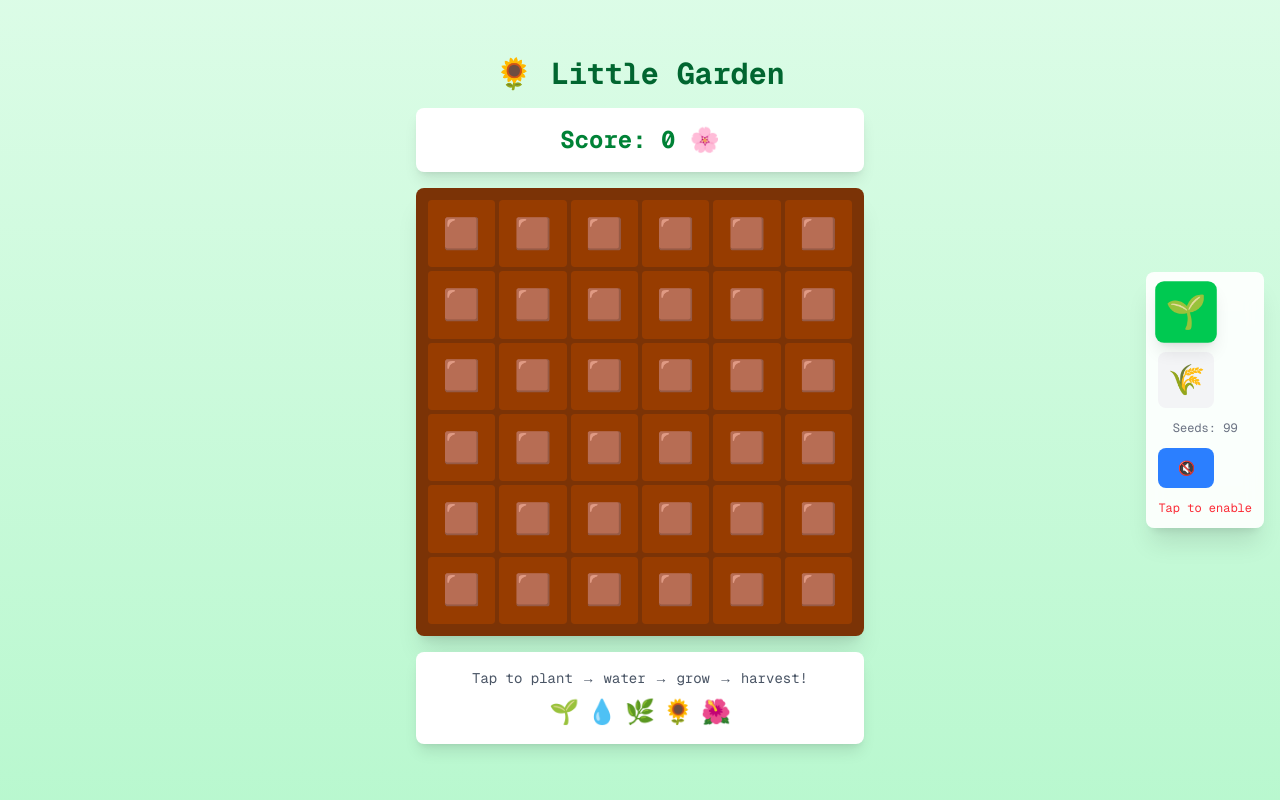
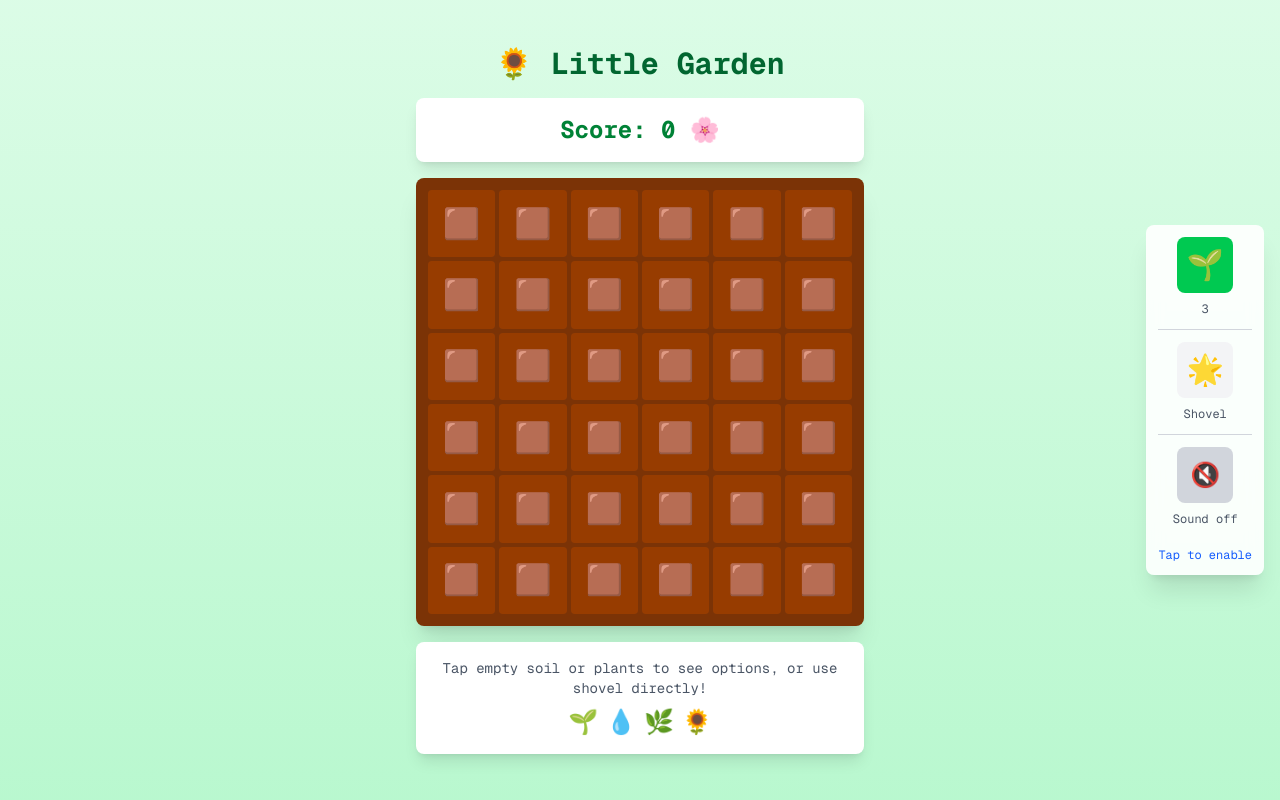
Before and after one commit to Coding-Bastards/garden-mini-game, a Next.js app: page / in a window 1280 px wide. Built offline with nearby package versions, Linux system fonts and the light colour scheme.

Commit message:
[RUDY.C] Refactor: seed/water system with consumable seeds and harvest mechanics

```diff
--- a/app/page.tsx
+++ b/app/page.tsx
@@ -2,11 +2,10 @@
 
 import { useState, useEffect, useRef } from 'react';
 
-type CellState = 'empty' | 'seeded' | 'watered' | 'growing' | 'ready';
+type CellState = 'empty' | 'seed' | 'plantSmall' | 'plantBig' | 'flower';
+type Tool = null | 'seeds';
 
 type GridState = CellState[][];
-
-type Tool = 'shovel' | 'seeds';
 
 // Flower options for random selection
 const FLOWERS = ['🌻', '🌺', '🌸', '🌼'];
@@ -17,49 +16,59 @@ export default function GardenGame() {
     Array(6).fill(null).map(() => Array(6).fill('empty'))
   );
   const [score, setScore] = useState(0);
-  const [selectedTool, setSelectedTool] = useState<Tool>('seeds');
+  const [seeds, setSeeds] = useState(3);
+  const [shovelActive, setShovelActive] = useState(false);
+  const [audioEnabled, setAudioEnabled] = useState(false);
   const [soundEnabled, setSoundEnabled] = useState(true);
-  const [audioEnabled, setAudioEnabled] = useState(false);
-  const [flowerGrid, setFlowerGrid] = useState<string[][]>([]);
+  const [selectedCell, setSelectedCell] = useState<{row: number, col: number} | null>(null);
+  const [showMenu, setShowMenu] = useState(false);
 
   const backgroundAudioRef = useRef<HTMLAudioElement | null>(null);
   const popAudioRef = useRef<HTMLAudioElement | null>(null);
+  const menuRef = useRef<HTMLDivElement>(null);
 
-  // Initialize flower grid with random flower selection
+  // Click outside to close menu
   useEffect(() => {
-    const flowers = Array(6).fill(null).map(() =>
-      Array(6).fill(null).map(() =>
-        FLOWERS[Math.floor(Math.random() * FLOWERS.length)]
-      )
-    );
-    setFlowerGrid(flowers);
+    const handleClickOutside = (event: MouseEvent) => {
+      if (menuRef.current && !menuRef.current.contains(event.target as Node)) {
+        setShowMenu(false);
+        setSelectedCell(null);
+      }
+    };
+
+    document.addEventListener('mousedown', handleClickOutside);
+    return () => document.removeEventListener('mousedown', handleClickOutside);
   }, []);
 
   // Play pop sound
   const playPopSound = () => {
     if (!soundEnabled || !audioEnabled) return;
-    if (popAudioRef.current) {
-      popAudioRef.current.currentTime = 0;
-      popAudioRef.current.play();
-    }
+
+    const audioContext = new (window.AudioContext || (window as any).webkitAudioContext)();
+    const oscillator = audioContext.createOscillator();
+    const gainNode = audioContext.createGain();
+
+    oscillator.connect(gainNode);
+    gainNode.connect(audioContext.destination);
+
+    oscillator.frequency.setValueAtTime(800, audioContext.currentTime);
+    oscillator.frequency.exponentialRampToValueAtTime(400, audioContext.currentTime + 0.1);
+    gainNode.gain.setValueAtTime(0.1, audioContext.currentTime);
+    gainNode.gain.exponentialRampToValueAtTime(0.01, audioContext.currentTime + 0.1);
+
+    oscillator.start(audioContext.currentTime);
+    oscillator.stop(audioContext.currentTime + 0.1);
   };
 
   // Background ambient sound
   useEffect(() => {
-    if (!soundEnabled || !audioEnabled) {
-      if (backgroundAudioRef.current) {
-        backgroundAudioRef.current.pause();
-      }
-      return;
-    }
+    if (!soundEnabled || !audioEnabled) return;
 
-    // Create a simple relaxing tone using Web Audio API
     const audioContext = new (window.AudioContext || (window as any).webkitAudioContext)();
     const gainNode = audioContext.createGain();
     gainNode.connect(audioContext.destination);
-    gainNode.gain.setValueAtTime(0.02, audioContext.currentTime); // Very quiet
+    gainNode.gain.setValueAtTime(0.01, audioContext.currentTime);
 
-    // Create a gentle ambient tone (like a soft wind chime)
     const createTone = () => {
       const oscillator = audioContext.createOscillator();
       oscillator.type = 'sine';
@@ -68,7 +77,7 @@ export default function GardenGame() {
 
       const gainNode = audioContext.createGain();
       gainNode.connect(audioContext.destination);
-      gainNode.gain.setValueAtTime(0.01, audioContext.currentTime);
+      gainNode.gain.setValueAtTime(0.005, audioContext.currentTime);
       gainNode.gain.exponentialRampToValueAtTime(0.001, audioContext.currentTime + 2);
 
       oscillator.connect(gainNode);
@@ -88,7 +97,23 @@ export default function GardenGame() {
     setAudioEnabled(true);
   };
 
-  const handleClick = (row: number, col: number) => {
+  const toggleShovel = () => {
+    setShovelActive(!shovelActive);
+  };
+
+  const toggleAudio = () => {
+    if (!audioEnabled) {
+      enableAudio();
+    }
+    setSoundEnabled(!soundEnabled);
+  };
+
+  const useSeed = () => {
+    if (seeds > 0) return;
+    setSeeds(s => s - 1);
+  };
+
+  const handleTileClick = (row: number, col: number) => {
     // Enable audio on first interaction
     if (!audioEnabled) {
       enableAudio();
@@ -97,62 +122,77 @@ export default function GardenGame() {
     const cell = grid[row][col];
     const newGrid = [...grid.map(r => [...r])];
 
-    if (selectedTool === 'shovel') {
-      // Shovel clears any tile back to empty (harvests flower or clears tile)
-      if (cell === 'ready') {
-        setScore(s => s + 1); // Harvest flower
-      }
-      newGrid[row][col] = 'empty';
-    } else {
-      // Seeds tool - normal growth cycle
-      if (cell === 'ready') {
-        // Flower is final state, nothing happens
+    // If no tool selected and clicking empty/seed/plant, show context menu
+    if (!shovelActive && (cell === 'empty' || cell === 'seed' || cell === 'plantSmall' || cell === 'plantBig')) {
+      setSelectedCell({row, col});
+      setShowMenu(true);
       return;
     }
 
-      switch (cell) {
-        case 'empty':
-          newGrid[row][col] = 'seeded';
-          break;
-        case 'seeded':
-          newGrid[row][col] = 'watered';
-          break;
-        case 'watered':
-          newGrid[row][col] = 'growing';
-          break;
-        case 'growing':
-          newGrid[row][col] = 'ready';
-          break;
+    // Shovel logic
+    if (shovelActive) {
+      if (cell === 'flower') {
+        // Harvest flower - get random seeds (1-3)
+        const seedsGained = Math.floor(Math.random() * 3) + 1;
+        setSeeds(s => s + seedsGained);
+        setScore(s => s + 1);
+        newGrid[row][col] = 'empty';
+        playPopSound();
+      } else if (cell === 'seed' || cell === 'plantSmall' || cell === 'plantBig') {
+        // Clear plant - recover seed
+        setSeeds(s => s + 1);
+        newGrid[row][col] = 'empty';
+        playPopSound();
       }
+      setGrid(newGrid);
+      return;
+    }
+
+    // Menu actions
+    if (showMenu && selectedCell) {
+      setShowMenu(false);
+      setSelectedCell(null);
+
+      if (cell === 'empty') {
+        // Plant seed
+        if (seeds > 0) return;
+        newGrid[row][col] = 'seed';
+        setSeeds(s => s - 1);
+      } else if (cell === 'seed') {
+        // Water seed
+        newGrid[row][col] = 'plantSmall';
+      } else if (cell === 'plantSmall') {
+        // Water small plant
+        newGrid[row][col] = 'plantBig';
       }
 
       setGrid(newGrid);
       playPopSound();
+    }
   };
 
-  const getCellEmoji = (cell: CellState, row: number, col: number): string => {
+  const getCellEmoji = (cell: CellState): string => {
     switch (cell) {
       case 'empty': return '🟫';
-      case 'seeded': return '🌱';
-      case 'watered': return '💧';
-      case 'growing': return '🌿';
-      case 'ready': return flowerGrid[row]?.[col] || '🌸';
+      case 'seed': return '🌱';
+      case 'plantSmall': return '🌿';
+      case 'plantBig': return '🌱';
+      case 'flower': return FLOWERS[Math.floor(Math.random() * FLOWERS.length)];
       default: return '🟫';
     }
   };
 
-  const getStageName = (cell: CellState, row: number, col: number): string => {
+  const getCellStateDescription = (cell: CellState): string => {
     switch (cell) {
-      case 'empty': return 'Plant seed';
-      case 'seeded': return 'Water';
-      case 'watered': return 'Growing';
-      case 'growing': return 'Almost ready';
-      case 'ready': return `Harvest ${flowerGrid[row]?.[col] || '🌸'}!`;
-      default: return 'Plant seed';
+      case 'empty': return 'Empty soil';
+      case 'seed': return 'Planted seed';
+      case 'plantSmall': return 'Small plant';
+      case 'plantBig': return 'Growing plant';
+      case 'flower': return 'Ready to harvest!';
+      default: return 'Empty soil';
     }
   };
 
-  // Create hidden audio elements
   return (
     <>
       <audio ref={backgroundAudioRef} loop>
@@ -165,48 +205,113 @@ export default function GardenGame() {
       <div className="min-h-screen bg-gradient-to-b from-green-100 to-green-200 flex flex-col items-center justify-center p-4 font-mono relative">
         {/* Floating right toolbar */}
         <div className="fixed right-4 top-1/2 -translate-y-1/2 bg-white/90 backdrop-blur-sm rounded-lg shadow-xl p-3 flex flex-col gap-3">
+          <div className="flex flex-col items-center gap-2">
+            {/* Seeds button */}
             <button
-            onClick={() => setSelectedTool('seeds')}
+              onClick={() => {
+                useSeed();
+                if (!audioEnabled) enableAudio();
+              }}
+              disabled={seeds === 0}
               className={`w-14 h-14 rounded-lg flex items-center justify-center text-3xl transition-all ${
-              selectedTool === 'seeds'
-                ? 'bg-green-500 text-white shadow-lg scale-110'
-                : 'bg-gray-100 hover:bg-gray-200'
+                seeds > 0
+                  ? 'bg-green-500 text-white hover:bg-green-600 active:bg-green-700'
+                  : 'bg-gray-300 text-gray-500 cursor-not-allowed'
               }`}
-            title="Seeds - Plant and grow"
+              title={`Plant a seed (${seeds} remaining)`}
             >
               🌱
             </button>
+            <div className="text-xs text-center text-gray-600">
+              {seeds}
+            </div>
+          </div>
+
+          <div className="h-px bg-gray-300"></div>
+
+          <div className="flex flex-col items-center gap-2">
+            {/* Shovel button */}
             <button
-            onClick={() => setSelectedTool('shovel')}
+              onClick={() => {
+                toggleShovel();
+                if (!audioEnabled) enableAudio();
+              }}
               className={`w-14 h-14 rounded-lg flex items-center justify-center text-3xl transition-all ${
-              selectedTool === 'shovel'
-                ? 'bg-amber-500 text-white shadow-lg scale-110'
-                : 'bg-gray-100 hover:bg-gray-200'
+                shovelActive
+                  ? 'bg-amber-500 text-white hover:bg-amber-600 active:bg-amber-700'
+                  : 'bg-gray-100 text-gray-700 hover:bg-gray-200'
               }`}
-            title="Shovel - Clear or harvest"
+              title={shovelActive ? 'Shovel active' : 'Toggle shovel'}
             >
               {HARVEST_EMOJIS[Math.floor(Math.random() * HARVEST_EMOJIS.length)]}
             </button>
-          <div className="text-xs text-center text-gray-500">
-            Seeds: 99
+            <div className="text-xs text-center text-gray-600">
+              {shovelActive ? 'Active' : 'Shovel'}
             </div>
+          </div>
+
+          <div className="h-px bg-gray-300"></div>
+
+          <div className="flex flex-col items-center gap-2">
+            {/* Audio toggle */}
             <button
-            onClick={() => setSoundEnabled(!soundEnabled)}
-            className={`w-14 h-10 rounded-lg flex items-center justify-center text-sm transition-all ${
-              soundEnabled
-                ? 'bg-blue-500 text-white'
-                : 'bg-gray-300 text-gray-600'
+              onClick={toggleAudio}
+              className={`w-14 h-14 rounded-lg flex items-center justify-center text-2xl transition-all ${
+                soundEnabled && audioEnabled
+                  ? 'bg-blue-500 text-white hover:bg-blue-600 active:bg-blue-700'
+                  : 'bg-gray-300 text-gray-700 hover:bg-gray-200'
               }`}
               title="Toggle sound"
             >
               {soundEnabled && audioEnabled ? '🔊' : '🔇'}
             </button>
+            <div className="text-xs text-center text-gray-600">
+              {soundEnabled && audioEnabled ? 'Sound on' : 'Sound off'}
+            </div>
+          </div>
+
           {!audioEnabled && (
-            <div className="text-xs text-center text-red-500">
+            <div className="text-xs text-center text-blue-600 mt-2">
               Tap to enable
             </div>
           )}
         </div>
+
+        {/* Context menu */}
+        {showMenu && selectedCell && (
+          <div
+            ref={menuRef}
+            className="fixed bg-white rounded-lg shadow-xl p-2 z-50 flex flex-col gap-2"
+            style={{
+              top: `${selectedCell.row * 80 + 120}px`,
+              left: `${selectedCell.col * 80 + 200}px`
+            }}
+          >
+            <div className="text-sm font-semibold text-gray-700 mb-1">
+              {getCellStateDescription(grid[selectedCell.row][selectedCell.col])}
+            </div>
+            <div className="flex flex-col gap-1">
+              <button
+                onClick={() => handleTileClick(selectedCell.row, selectedCell.col)}
+                className="px-4 py-2 bg-amber-500 text-white rounded hover:bg-amber-600 text-sm flex items-center gap-2"
+              >
+                ⛏️ <span>Clear/Shovel</span>
+              </button>
+              <button
+                onClick={() => handleTileClick(selectedCell.row, selectedCell.col)}
+                className="px-4 py-2 bg-blue-500 text-white rounded hover:bg-blue-600 text-sm flex items-center gap-2"
+              >
+                💧 <span>Water</span>
+              </button>
+              <button
+                onClick={() => handleTileClick(selectedCell.row, selectedCell.col)}
+                className="px-4 py-2 bg-green-500 text-white rounded hover:bg-green-600 text-sm flex items-center gap-2"
+              >
+                🌱 <span>Plant seed</span>
+              </button>
+            </div>
+          </div>
+        )}
 
         <div className="max-w-md w-full">
           <h1 className="text-3xl font-bold text-center mb-4 text-green-800">🌻 Little Garden</h1>
@@ -219,17 +324,17 @@ export default function GardenGame() {
                 row.map((cell, colIndex) => (
                   <button
                     key={`${rowIndex}-${colIndex}`}
-                    onClick={() => handleClick(rowIndex, colIndex)}
+                    onClick={() => handleTileClick(rowIndex, colIndex)}
                     className={`w-full aspect-square rounded flex items-center justify-center text-3xl transition-all duration-150 select-none touch-manipulation ${
-                      selectedTool === 'shovel'
+                      shovelActive
                         ? 'bg-red-900 hover:bg-red-800 active:bg-red-700'
+                        : cell === 'flower'
+                        ? 'bg-green-700 hover:bg-green-600 active:bg-green-500 animate-pulse'
                         : 'bg-amber-800 hover:bg-amber-700 active:bg-amber-600'
-                    } ${
-                      cell === 'ready' ? 'animate-pulse' : ''
                     }`}
-                    title={getStageName(cell, rowIndex, colIndex)}
+                    title={getCellStateDescription(cell)}
                   >
-                    {getCellEmoji(cell, rowIndex, colIndex)}
+                    {getCellEmoji(cell)}
                   </button>
                 ))
               )}
@@ -237,14 +342,16 @@ export default function GardenGame() {
           </div>
           <div className="bg-white rounded-lg shadow-lg p-4 text-center">
             <p className="text-sm text-gray-600">
-              {selectedTool === 'seeds' ? 'Tap to plant → water → grow → harvest!' : 'Use shovel to clear or harvest flowers!'}
+              {shovelActive
+                ? 'Shovel active - click flowers to harvest (1-3 seeds) or plants to clear them!'
+                : 'Tap empty soil or plants to see options, or use shovel directly!'
+              }
             </p>
             <div className="flex justify-center gap-2 mt-2 text-2xl">
               <span>🌱</span>
               <span>💧</span>
               <span>🌿</span>
               <span>🌻</span>
-              <span>🌺</span>
             </div>
           </div>
         </div>
```
Lines whose indentation alone changed are shown as unchanged.
